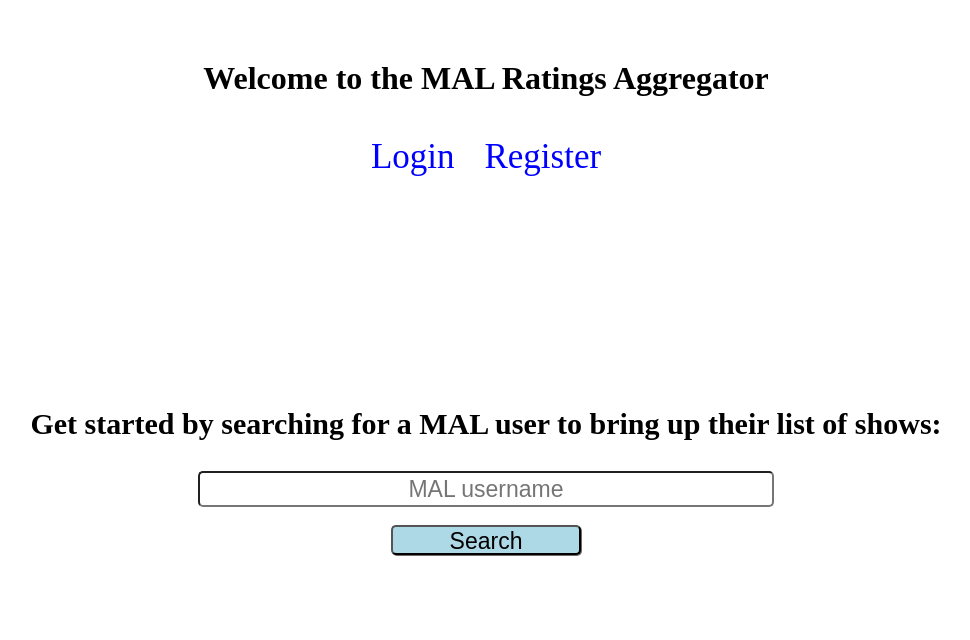
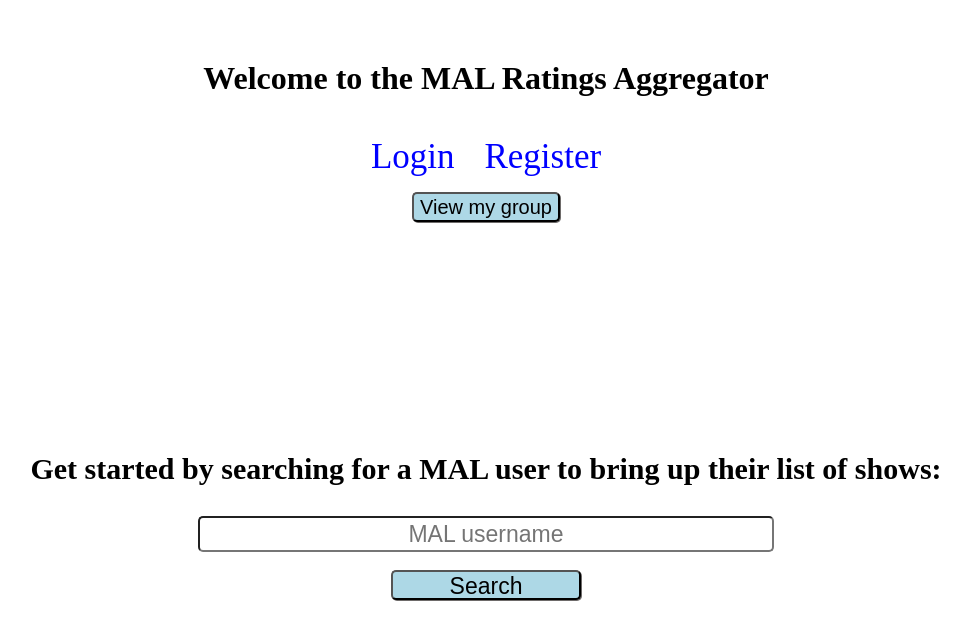
Before and after one commit to Reese-A/MAL_aggregator_project_frontend, an Angular app: page / in a window 1280 px wide. Shown: the top 640 px of the page, without its empty margins (154-1124 px from the left). Built offline with nearby package versions, Linux system fonts and the light colour scheme.

Commit message:
added group button

```diff
--- a/src/app/pages/home/home.component.html
+++ b/src/app/pages/home/home.component.html
@@ -15,11 +15,15 @@
   </a>
 </div>
 
+<div id="groupButtonWrapper">
+<button id="myGroupButton">View my group</button>
+</div>
+
 <form id="searchForm">
   <h3 id="homeInfo">Get started by searching for a MAL user to bring up their list of shows:</h3>
   <input type="text" name="name" placeholder="MAL username" [(ngModel)]="malUser.name" id="userSearch">
   <br>
-  <button (click)="submit($event)" id="searchButton">Search</button>
+  <button (click)="findUser()" id="searchButton">Search</button>
 </form>
 
 <br>
--- a/src/app/pages/home/home.component.scss
+++ b/src/app/pages/home/home.component.scss
@@ -31,10 +31,30 @@
   }
 }
 
+#groupButtonWrapper {
+  display: flex;
+  justify-content: center;
+  margin-top: 15px;
+  #myGroupButton {
+    border-radius: 5px;
+    background-color: lightblue;
+    box-shadow: 1px 1px #6E6B6A;
+    @media only screen and (min-device-width: 768px) and (max-device-width: 1024px) {
+      height: 25px;
+      font-size: 18px;
+    }
+    @media only screen and (min-width: 1025px) {
+      height: 30px;
+      font-size: 20px;
+    }
+  }
+}
+
 #searchForm {
   display: flex;
   flex-direction: column;
   align-items: center;
+  margin-top: 30px;
   @media only screen and (min-device-width: 768px) and (max-device-width: 1024px) {
     margin-top: 60px;
   }
@@ -96,7 +116,6 @@
   flex-direction: column;
   align-items: center;
   margin-bottom: 30px;
-
   #userNameHeader {
     text-align: center;
     font-size: 20px;
@@ -107,7 +126,6 @@
       font-size: 30px;
     }
   }
-
   #userName {
     text-align: center;
     font-size: 30px;
@@ -119,8 +137,7 @@
       font-size: 45px;
     }
   }
-
-  #addUserButton{
+  #addUserButton {
     border-radius: 5px;
     background-color: lightblue;
     box-shadow: 1px 1px #6E6B6A;
--- a/src/app/pages/home/home.component.ts
+++ b/src/app/pages/home/home.component.ts
@@ -35,9 +35,7 @@ export class HomeComponent {
     });
   }
 
-  submit(e) {
-    e.preventDefault();
-
+  findUser() {
     this.searchService.getData(this.malUser)
 
       .toPromise()
```
